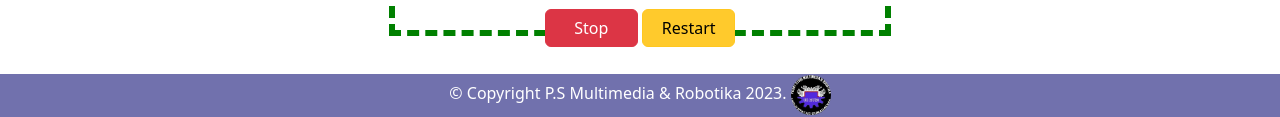
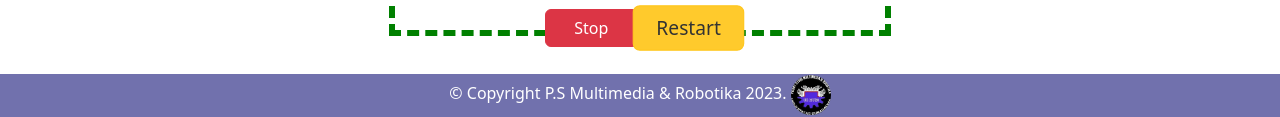
Before and after one commit to Prasone/web-omni, a plain HTML site: page index.html in a window 1280 px wide. In both pictures the pointer is over the button "Restart". Shown: the part 732-849 px from the top of the page. Drawn offline with nearby package versions, Linux system fonts and the light colour scheme.

Commit message:
button hover

```diff
--- a/template/style.css
+++ b/template/style.css
@@ -51,13 +51,21 @@ body {
     width: 90px
 }
 
-
+.refresh:hover{
+    color: #333;
+}
 
 .col-2 {
     margin-left: 11%;
     margin-top: -50px;
 
 }
+
+
+button:hover {
+    box-shadow: 30%;
+    transform: scale(1.2)
+  }
 
 .col-1 {
     margin-left: 11%;
```
